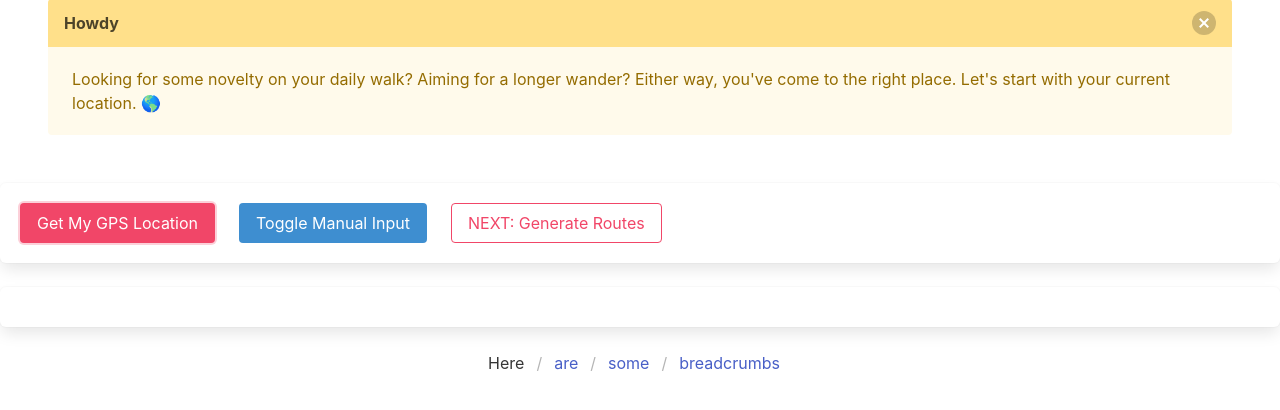
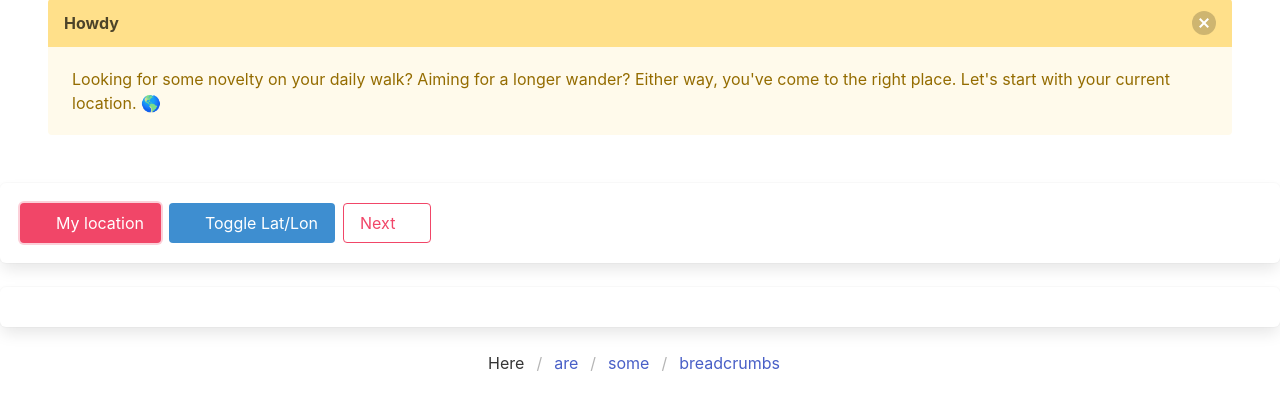
Before and after one commit to gnudrew/WalkFinder-geoDjango, a Django app: page / in a window 1280 px wide. Shown: the part 210-620 px from the top of the page. Run offline with Django 3.2, Linux system fonts and the light colour scheme.

Commit message:
changed cols to buttons wrapper; added icons too

```diff
--- a/templates/base.html
+++ b/templates/base.html
@@ -102,20 +102,29 @@
 
     </script>
 
-    <p id="no-geo" hidden>Geolocation not available.</p>
-
     <!-- Buttons -->
     <div class="box">
-        <div class="columns is-1">
-            <div class="column is-narrow">
-                <button id="btn_gps" class="button is-danger" autofocus>Get My GPS Location</button>
-            </div>
-            <div class="column is-narrow">
-                <button id="btn_toggle" class="button is-info">Toggle Manual Input</button>
-            </div>
-            <div class="column is-narrow">
-                <a class="button is-danger is-outlined" href="/routegen/">NEXT: Generate Routes</a>
-            </div>
+        <p class="buttons is-1 is-mobile">
+            <button id="btn_gps" class="button is-danger" autofocus>
+                <span class="icon">
+                    <i class="fas fa-map-marker-alt"></i>
+                </span>
+                <span>My location</span>
+            </button>
+            <button id="btn_toggle" class="button is-info">
+                <span class="icon">
+                    <i class="fas fa-keyboard"></i>
+                </span>
+                <span>Toggle Lat/Lon</span>
+            </button>
+            <a class="button is-danger is-outlined" href="/routegen/">
+                <span class="icon-text">
+                    <span>Next</span>
+                    <span class="icon">
+                        <i class="fas fa-arrow-circle-right"></i>
+                    </span>
+                </span>
+            </a>
         </div>
     </div>
 
```
Also changed, not shown: walkfinder/settings.py (+15 -68 lines), walkfinder/settings_prod.py (renamed from walkfinder/settings_dev.py, +68 -15 lines).
